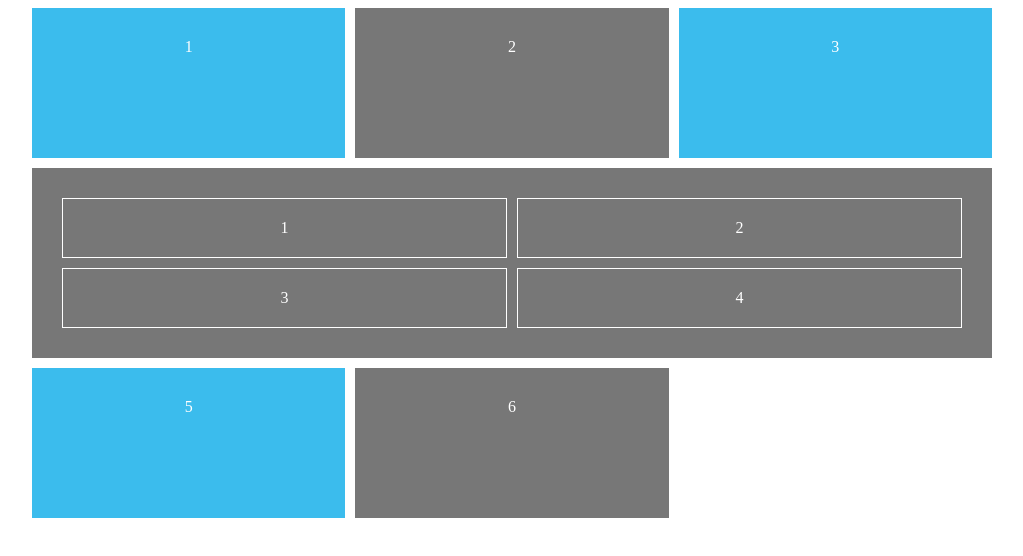
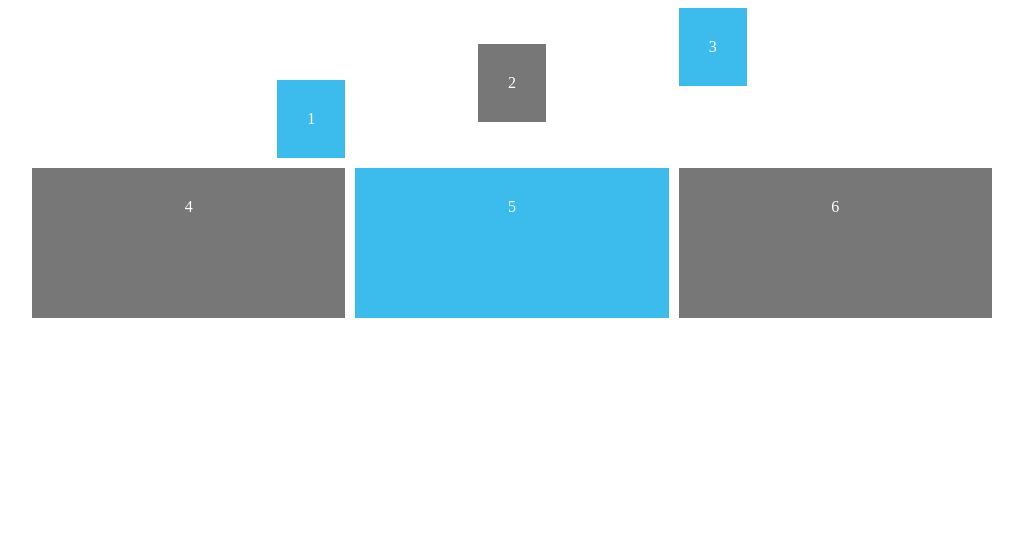
Before and after one commit to alekschyla/grid-tutorial, a plain HTML site: page index.html in a window 1280 px wide. Shown: the whole page, without its empty margins (128-1151 px from the left). Drawn offline with Linux system fonts and the light colour scheme.

Commit message:
Aligning & Justifying Items

```diff
--- a/index.html
+++ b/index.html
@@ -11,7 +11,7 @@
         #content{
             display: grid;
             grid-template-columns: repeat(3, 1fr);
-            grid-template-rows: repeat(4, minmax(150px, auto));
+            grid-auto-rows: minmax(150px, auto);
             grid-gap: 10px;
             max-width: 960px;
             margin: 0 auto;
@@ -22,36 +22,33 @@
         }
         #content div:nth-child(even){
             background: #777;
-            padding: 30px;
         }
-        .nested {
-            display: grid;
-            grid-template-columns: repeat(2, 1fr);
-            grid-gap: 10px;
-            grid-column: span 3;
+        .one {
+            justify-self: end;
+            align-self: end;
         }
-        .nested p {
-            border: 1px solid #fff;
-            padding: 20px;
-            margin: 0;
+        .two {
+            align-self: center;
+            justify-self: center;
         }
+        .three {
+            align-self: start;
+            justify-self: start;
+        }
+
+
     </style>
 </head>
 <body>
 
 <div id="content">
 
-    <div>1</div>
-    <div>2</div>
-    <div>3</div>
-    <div class="nested">
-        <p>1</p>
-        <p>2</p>
-        <p>3</p>
-        <p>4</p>
-    </div>
-    <div>5</div>
-    <div>6</div>
+    <div class="one">1</div>
+    <div class="two">2</div>
+    <div class="three">3</div>
+    <div class="four">4</div>
+    <div class="five">5</div>
+    <div class="six">6</div>
 
 
 </div>
```
